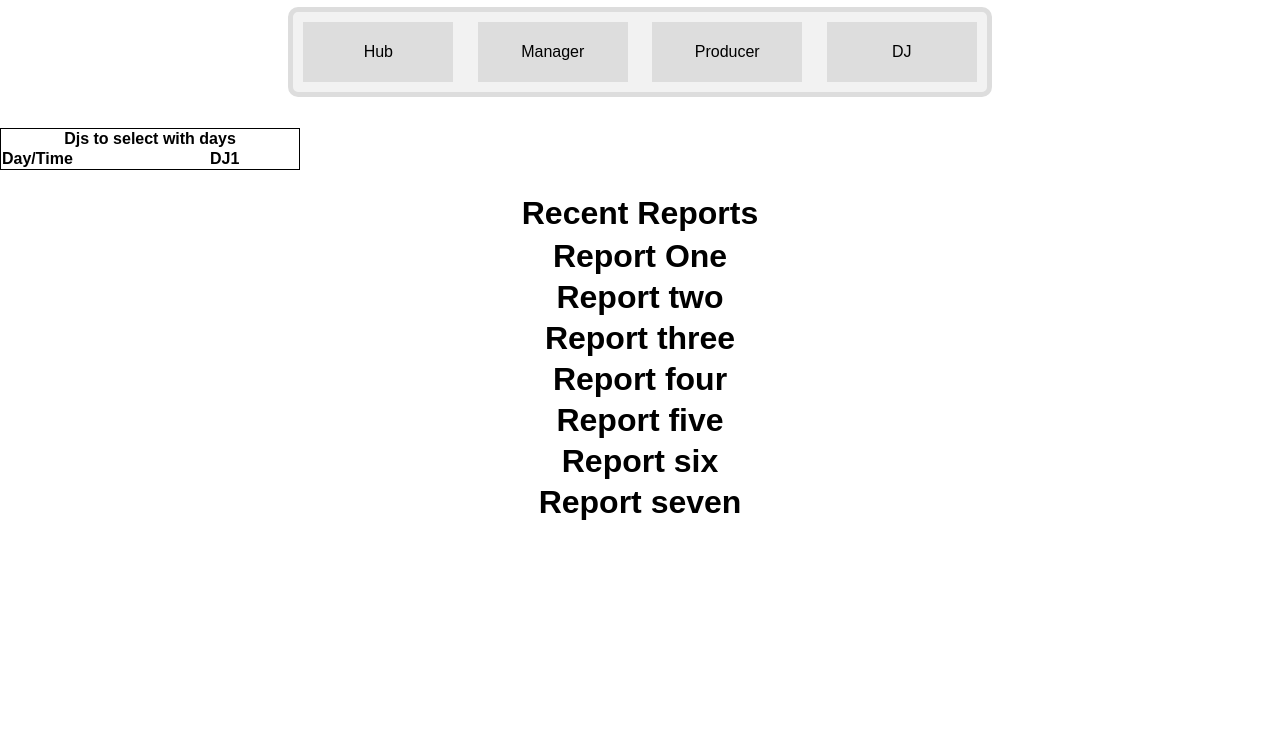
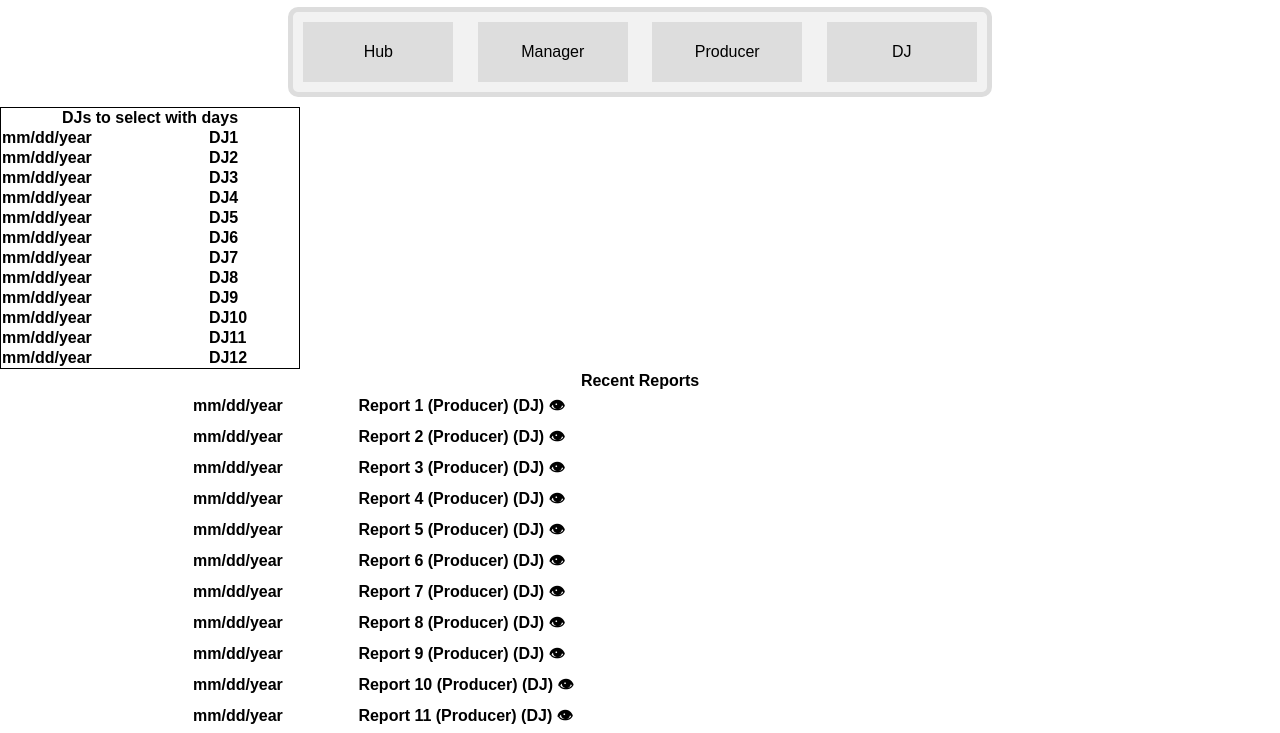
Before and after one commit to hayde2/RockWave-Project-main, a plain HTML site: page RadioStation/manager.html in a window 1280 px wide. Shown: the part 67-800 px from the top of the page. Drawn offline with Linux system fonts and the light colour scheme.

Commit message:
layout of Manger page

```diff
--- a/RadioStation/manager.html
+++ b/RadioStation/manager.html
@@ -3,15 +3,14 @@
 <head>
     <meta charset="UTF-8">
     <meta name="viewport" content="width=device-width, initial-scale=1.0">
-    <title>Main Page Demo</title>
+    <title>Manager</title>
     <link rel="stylesheet" href="CSS/main.css">
     <link rel="stylesheet" href="CSS/manager.css">
-
 </head>
 <body>
     <nav>
         <div class="logo">
-            <a href="index.html"><img src="https://thumbs.dreamstime.com/b/temporary-rubber-stamp-over-white-background-86664158.jpg" alt="Logo" width="100" height="50"> </a>
+            <a href="index.html"><img src="https://thumbs.dreamstime.com/b/temporary-rubber-stamp-over-white-background-86664158.jpg" alt="Logo" width="100" height="50"></a>
         </div>
         <div class="profile">
             <a href="#">Profile</a>
@@ -20,69 +19,70 @@
 
     <div class="nav-container">
         <div class="nav-bar">
-            <a href="index.html" style="text-decoration: none; color: inherit;"><div class="nav-button">Hub</div> </a>
-            <a href="manager.html" style="text-decoration: none; color: inherit;"><div class="nav-button">Manager</div> </a>
-            <a href="producer.html" style="text-decoration: none; color: inherit;"><div class="nav-button">Producer</div> </a>
-            <a href="dj.html" style="text-decoration: none; color: inherit;"><div class="nav-button">DJ</div> </a>
+            <a href="index.html" style="text-decoration: none; color: inherit;"><div class="nav-button">Hub</div></a>
+            <a href="manager.html" style="text-decoration: none; color: inherit;"><div class="nav-button">Manager</div></a>
+            <a href="producer.html" style="text-decoration: none; color: inherit;"><div class="nav-button">Producer</div></a>
+            <a href="dj.html" style="text-decoration: none; color: inherit;"><div class="nav-button">DJ</div></a>
         </div>
     </div>
 
-    <div class="manger-page">
+    <div class="table-container">
         <table class="left-table">
-            <h1>
-            <colgroup>
-                <col span="2">
-            </colgroup>
             <thead>
                 <tr>
-                <th colspan="2"> Djs to select with days</th>
+                    <th colspan="2">DJs to select with days</th>
                 </tr>
             </thead>
             <tbody>
-                <tr>
-                    <td>Day/Time</td>
-                    <td>DJ1</td>
-                </tr>
+                <tr><td>mm/dd/year</td><td>DJ1</td></tr>
+                <tr><td>mm/dd/year</td><td>DJ2</td></tr>
+                <tr><td>mm/dd/year</td><td>DJ3</td></tr>
+                <tr><td>mm/dd/year</td><td>DJ4</td></tr>
+                <tr><td>mm/dd/year</td><td>DJ5</td></tr>
+                <tr><td>mm/dd/year</td><td>DJ6</td></tr>
+                <tr><td>mm/dd/year</td><td>DJ7</td></tr>
+                <tr><td>mm/dd/year</td><td>DJ8</td></tr>
+                <tr><td>mm/dd/year</td><td>DJ9</td></tr>
+                <tr><td>mm/dd/year</td><td>DJ10</td></tr>
+                <tr><td>mm/dd/year</td><td>DJ11</td></tr>
+                <tr><td>mm/dd/year</td><td>DJ12</td></tr>
             </tbody>
-        </h1>
         </table>
-        <h1>
-            <table class="center-table">
 
+        <table class="center-table">
+            <thead>
                 <tr>
                     <th>Recent Reports</th>
                 </tr>
-                <tr>
-                    <tbody>
-                        <tr>
-                            <th>Report One</th>
-                        </tr>
-                        <tr>
-                            <th>Report two</th>
-                        </tr>
-                        <tr>
-                            <th>Report three</th>
-                        </tr>
-                        <tr>
-                            <th>Report four</th>
-                        </tr>
-                        <tr>
-                            <th>Report five</th>
-                        </tr>
-                        <tr>
-                            <th>Report six</th>
-                        </tr>
-                        <tr>
-                            <th>Report seven</th>
-                        </tr>
-                    </tbody>
+            </thead>
+            <tbody>
+                <tr><td>mm/dd/year <span style="white-space: pre;">               </span> Report 1 (Producer) (DJ) <span class="preview-icon">&#128065;</span></td></tr>
+                <tr><td>mm/dd/year <span style="white-space: pre;">               </span> Report 2 (Producer) (DJ) <span class="preview-icon">&#128065;</span></td></tr>
+                <tr><td>mm/dd/year <span style="white-space: pre;">               </span> Report 3 (Producer) (DJ) <span class="preview-icon">&#128065;</span></td></tr>
+                <tr><td>mm/dd/year <span style="white-space: pre;">               </span> Report 4 (Producer) (DJ) <span class="preview-icon">&#128065;</span></td></tr>
+                <tr><td>mm/dd/year <span style="white-space: pre;">               </span> Report 5 (Producer) (DJ) <span class="preview-icon">&#128065;</span></td></tr>
+                <tr><td>mm/dd/year <span style="white-space: pre;">               </span> Report 6 (Producer) (DJ) <span class="preview-icon">&#128065;</span></td></tr>
+                <tr><td>mm/dd/year <span style="white-space: pre;">               </span> Report 7 (Producer) (DJ) <span class="preview-icon">&#128065;</span></td></tr>
+                <tr><td>mm/dd/year <span style="white-space: pre;">               </span> Report 8 (Producer) (DJ) <span class="preview-icon">&#128065;</span></td></tr>
+                <tr><td>mm/dd/year <span style="white-space: pre;">               </span> Report 9 (Producer) (DJ) <span class="preview-icon">&#128065;</span></td></tr>
+                <tr><td>mm/dd/year <span style="white-space: pre;">               </span> Report 10 (Producer) (DJ) <span class="preview-icon">&#128065;</span></td></tr>
+                <tr><td>mm/dd/year <span style="white-space: pre;">               </span> Report 11 (Producer) (DJ) <span class="preview-icon">&#128065;</span></td></tr>
+                <tr><td>mm/dd/year <span style="white-space: pre;">               </span> Report 12 (Producer) (DJ) <span class="preview-icon">&#128065;</span></td></tr>
+                <tr><td>mm/dd/year <span style="white-space: pre;">               </span> Report 13 (Producer) (DJ) <span class="preview-icon">&#128065;</span></td></tr>
+                <tr><td>mm/dd/year <span style="white-space: pre;">               </span> Report 14 (Producer) (DJ) <span class="preview-icon">&#128065;</span></td></tr>
+                <tr><td>mm/dd/year <span style="white-space: pre;">               </span> Report 15 (Producer) (DJ) <span class="preview-icon">&#128065;</span></td></tr>
+
+            </tbody>
         </table>
+    </div>
 
+    <div class="help-box">
+        <div class="helpText">HELP</div>
+        <img src="images/helpPic.png" alt="help" class="helpPic">
+    </div>
 
-    </h1>
-
-
-
+    <div class="apply-box">
+        <div class="applyText">APPLY</div>
     </div>
 </body>
 </html>
```
